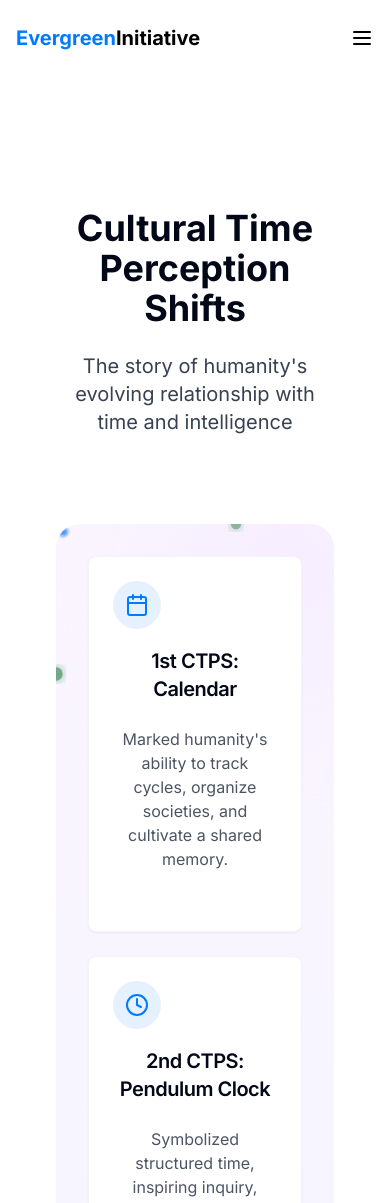
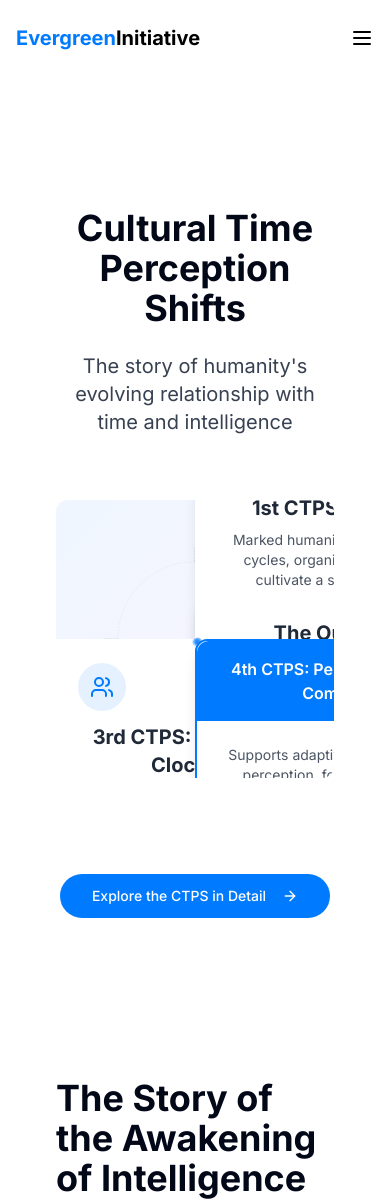
Before and after one commit to Johntech-dev/evergreen-ascension-web, a React (Vite) app: page /ctps in a window 390 px wide. Shown: the top 1203 px of the page. Built offline with nearby package versions, Linux system fonts and the light colour scheme.

Commit message:
Refactor: Enterprise diagram layout
Adjust the enterprise diagram to fit the page better, ensuring responsiveness and proper scaling.

```diff
--- a/src/components/CTPSInteractiveDiagram.tsx
+++ b/src/components/CTPSInteractiveDiagram.tsx
@@ -1,367 +1,202 @@
 
-import React, { useState } from 'react';
-import { motion } from 'framer-motion';
-import { Brain, Zap, Clock, Calendar, BarChart } from 'lucide-react';
-import { Card, CardContent, CardHeader, CardTitle } from '@/components/ui/card';
-import { HoverCard, HoverCardTrigger, HoverCardContent } from '@/components/ui/hover-card';
-import { Popover, PopoverTrigger, PopoverContent } from '@/components/ui/popover';
+import { useState, useEffect } from "react";
+import { motion } from "framer-motion";
+import { Brain, Clock, Calendar, Users, BarChart3 } from "lucide-react";
 
-type CTPSCardProps = {
-  id: string;
-  title: string;
-  description: string;
-  icon: React.ReactNode;
-  position: 'top' | 'right' | 'bottom' | 'left' | 'center';
-  isCenter?: boolean;
-};
+export default function CTPSInteractiveDiagram() {
+  const [isAnimating, setIsAnimating] = useState(true);
 
-const CTPSCard: React.FC<CTPSCardProps> = ({
-  id,
-  title,
-  description,
-  icon,
-  isCenter = false
-}) => {
-  const [isHovered, setIsHovered] = useState(false);
+  useEffect(() => {
+    const interval = setInterval(() => {
+      setIsAnimating(true);
+      const timeout = setTimeout(() => {
+        setIsAnimating(false);
+      }, 2000);
+      return () => clearTimeout(timeout);
+    }, 5000);
+    return () => clearInterval(interval);
+  }, []);
 
   return (
+    <div className="w-full py-4">
+      <div className="mx-auto">
+        <div
+          className="relative w-full aspect-[1/1] mx-auto flex items-center justify-center bg-gradient-to-br from-blue-50 to-purple-50 overflow-hidden mb-8 rounded-xl"
+          style={{maxWidth: 900}}
+        >
+          {/* Connection lines */}
+          <svg
+            className="absolute inset-0 w-full h-full"
+            viewBox="0 0 900 900"
+            fill="none"
+            xmlns="http://www.w3.org/2000/svg"
+          >
+            {/* Outer circle */}
+            <circle cx="450" cy="450" r="250" stroke="rgba(71, 145, 97, 0.3)" strokeWidth="1" strokeDasharray="6 4" fill="none" />
+
+            {/* Vertical connection lines */}
+            <line x1="450" y1="200" x2="450" y2="150" stroke="rgba(71, 145, 97, 0.5)" strokeWidth="2" strokeDasharray="6 4" />
+            <line x1="450" y1="700" x2="450" y2="750" stroke="rgba(71, 145, 97, 0.5)" strokeWidth="2" strokeDasharray="6 4" />
+
+            {/* Horizontal connection lines */}
+            <line x1="200" y1="450" x2="150" y2="450" stroke="rgba(71, 145, 97, 0.5)" strokeWidth="2" strokeDasharray="6 4" />
+            <line x1="700" y1="450" x2="750" y2="450" stroke="rgba(71, 145, 97, 0.5)" strokeWidth="2" strokeDasharray="6 4" />
+          </svg>
+
+          {/* Central hub - 4th CTPS */}
           <motion.div
-      initial={{ opacity: 0, y: 20 }}
-      animate={{ opacity: 1, y: 0 }}
-      transition={{ duration: 0.5, delay: id === '4' ? 0 : 0.2 * parseInt(id) }}
-      className="relative"
-      onMouseEnter={() => setIsHovered(true)}
-      onMouseLeave={() => setIsHovered(false)}
+            className="absolute left-1/2 top-1/2 -translate-x-1/2 -translate-y-1/2 w-[300px] bg-white rounded-xl shadow-lg z-10 overflow-hidden border-2 border-everblue"
+            initial={{ scale: 0.9, opacity: 0 }}
+            animate={{ scale: 1, opacity: 1 }}
+            transition={{ duration: 0.5, delay: 0.2 }}
           >
-      <Card
-        className={`
-          ${isCenter
-            ? 'bg-everblue text-white border-everblue/30 shadow-lg shadow-everblue/20'
-            : 'bg-white hover:bg-everblue/5 border-gray-100'
-          }
-          glass-card relative overflow-hidden transition-all duration-300 z-10
-          ${isHovered ? 'translate-y-[-8px] shadow-xl' : ''}
-        `}
+            <div className="p-4 bg-everblue rounded-t-xl">
+              <h3 className="text-center font-semibold text-white">4th CTPS: Personal Cognitive Computing</h3>
+            </div>
+            <div className="p-6">
+              <p className="text-sm text-gray-600 mb-4">
+                Supports adaptive, IA-enabled time perception, fostering individual mastery and ecological alignment.
+              </p>
+              <div className="flex justify-center mt-2">
+                <div className="w-12 h-12 rounded-full bg-everblue/10 flex items-center justify-center text-everblue">
+                  <Brain size={24} />
+                </div>
+              </div>
+            </div>
+          </motion.div>
+
+          {/* Top card - 1st CTPS */}
+          <motion.div
+            className="absolute top-[-30px] left-1/2 -translate-x-1/2 w-[300px] bg-white rounded-xl shadow-lg"
+            initial={{ y: -20, opacity: 0 }}
+            animate={{ y: 0, opacity: 1 }}
+            transition={{ duration: 0.5, delay: 0.4 }}
+            whileHover={{ y: -5, boxShadow: "0 20px 25px -5px rgba(0, 0, 0, 0.1), 0 10px 10px -5px rgba(0, 0, 0, 0.04)" }}
           >
-        {isCenter && (
+            <div className="p-6">
+              <h2 className="text-xl font-bold text-gray-800 mb-2">1st CTPS: Calendar</h2>
+              <p className="text-sm text-gray-600 mb-4">
+                Marked humanity's ability to track cycles, organize societies, and cultivate a shared memory.
+              </p>
+              <div className="flex justify-center mt-2">
+                <div className="w-12 h-12 rounded-full bg-everblue/10 flex items-center justify-center text-everblue">
+                  <Calendar size={24} />
+                </div>
+              </div>
+            </div>
+          </motion.div>
+
+          {/* Bottom card - 5th CTPS */}
           <motion.div
-            className="absolute inset-0 bg-gradient-to-br from-everblue to-everblue/80 opacity-80 z-0"
+            className="absolute bottom-[-25px] left-1/2 -translate-x-1/2 w-[300px] bg-white rounded-xl shadow-lg"
+            initial={{ y: 20, opacity: 0 }}
+            animate={{ y: 0, opacity: 1 }}
+            transition={{ duration: 0.5, delay: 0.6 }}
+            whileHover={{ y: 5, boxShadow: "0 20px 25px -5px rgba(0, 0, 0, 0.1), 0 10px 10px -5px rgba(0, 0, 0, 0.04)" }}
+          >
+            <div className="p-6">
+              <h2 className="text-xl font-bold text-gray-800 mb-2">The Outcomes</h2>
+              <p className="text-sm text-gray-600 mb-4">
+                Cultural Time Perception Shifts drive technological, economic, and social transformation over history.
+              </p>
+              <div className="flex justify-center mt-2">
+                <div className="w-12 h-12 rounded-full bg-everblue/10 flex items-center justify-center text-everblue">
+                  <BarChart3 size={24} />
+                </div>
+              </div>
+            </div>
+          </motion.div>
+
+          {/* Left card - 2nd CTPS */}
+          <motion.div
+            className="absolute top-1/2 left-[-30px] -translate-y-1/2 w-[250px] bg-white rounded-xl shadow-lg"
+            initial={{ x: -20, opacity: 0 }}
+            animate={{ x: 0, opacity: 1 }}
+            transition={{ duration: 0.5, delay: 0.8 }}
+            whileHover={{ x: -5, boxShadow: "0 20px 25px -5px rgba(0, 0, 0, 0.1), 0 10px 10px -5px rgba(0, 0, 0, 0.04)" }}
+          >
+            <div className="p-6">
+              <div className="w-12 h-12 rounded-full bg-everblue/10 flex items-center justify-center text-everblue mb-3">
+                <Clock size={24} />
+              </div>
+              <h2 className="text-xl font-bold text-gray-800 mb-2">2nd CTPS: Pendulum Clock</h2>
+              <p className="text-sm text-gray-600">Symbolized structured time, inspiring inquiry, organization, and knowledge expansion.</p>
+            </div>
+          </motion.div>
+
+          {/* Right card - 3rd CTPS */}
+          <motion.div
+            className="absolute top-1/2 right-[30px] -translate-y-1/2 w-[250px] bg-white rounded-xl shadow-lg"
+            initial={{ x: 20, opacity: 0 }}
+            animate={{ x: 0, opacity: 1 }}
+            transition={{ duration: 0.5, delay: 1 }}
+            whileHover={{ x: 5, boxShadow: "0 20px 25px -5px rgba(0, 0, 0, 0.1), 0 10px 10px -5px rgba(0, 0, 0, 0.04)" }}
+          >
+            <div className="p-6">
+              <div className="w-12 h-12 rounded-full bg-everblue/10 flex items-center justify-center text-everblue mb-3">
+                <Users size={24} />
+              </div>
+              <h2 className="text-xl font-bold text-gray-800 mb-2">3rd CTPS: Atomic Clock</h2>
+              <p className="text-sm text-gray-600">Introduced precision, driving industrialization and economic growth.</p>
+            </div>
+          </motion.div>
+
+          {/* Animated connection indicators */}
+          {isAnimating && (
+            <>
+              <motion.div
+                className="absolute top-[175px] left-1/2 -translate-x-1/2 w-3 h-3 rounded-full bg-everblue"
                 animate={{
-              background: [
-                'linear-gradient(135deg, rgba(71, 145, 97, 0.8) 0%, rgba(71, 145, 97, 0.6) 100%)',
-                'linear-gradient(225deg, rgba(71, 145, 97, 0.8) 0%, rgba(71, 145, 97, 0.6) 100%)',
-                'linear-gradient(315deg, rgba(71, 145, 97, 0.8) 0%, rgba(71, 145, 97, 0.6) 100%)',
-                'linear-gradient(45deg, rgba(71, 145, 97, 0.8) 0%, rgba(71, 145, 97, 0.6) 100%)'
-              ]
+                  y: [0, -25, 0],
+                  opacity: [0, 1, 0],
                 }}
-            transition={{ duration: 10, repeat: Infinity, ease: "linear" }}
+                transition={{ duration: 2, ease: "easeInOut" }}
               />
+              <motion.div
+                className="absolute bottom-[175px] left-1/2 -translate-x-1/2 w-3 h-3 rounded-full bg-everblue"
+                animate={{
+                  y: [0, 25, 0],
+                  opacity: [0, 1, 0],
+                }}
+                transition={{ duration: 2, ease: "easeInOut" }}
+              />
+              <motion.div
+                className="absolute top-1/2 -translate-y-1/2 left-[175px] w-3 h-3 rounded-full bg-everblue"
+                animate={{
+                  x: [0, -25, 0],
+                  opacity: [0, 1, 0],
+                }}
+                transition={{ duration: 2, ease: "easeInOut" }}
+              />
+              <motion.div
+                className="absolute top-1/2 -translate-y-1/2 right-[175px] w-3 h-3 rounded-full bg-everblue"
+                animate={{
+                  x: [0, 25, 0],
+                  opacity: [0, 1, 0],
+                }}
+                transition={{ duration: 2, ease: "easeInOut" }}
+              />
+            </>
           )}
 
-        <CardHeader className="relative z-10">
+          {/* Rotating circles for center decoration */}
           <motion.div
-            className={`
-              w-12 h-12 rounded-full flex items-center justify-center mb-3
-              ${isCenter
-                ? 'bg-white/20 text-white'
-                : 'bg-everblue/10 text-everblue'
-              }
-            `}
-            whileHover={{ scale: 1.1 }}
-            transition={{ type: "spring", stiffness: 400, damping: 10 }}
-          >
-            {icon}
-          </motion.div>
-          <CardTitle className={`text-xl ${isCenter ? 'text-white' : ''}`}>
-            {title}
-          </CardTitle>
-        </CardHeader>
-        <CardContent className="relative z-10">
-          <p className={isCenter ? 'text-white/90' : 'text-gray-600'}>
-            {description}
-          </p>
-
-          <motion.div
-            className="mt-3"
-            initial={{ opacity: 0 }}
-            animate={{ opacity: isHovered ? 1 : 0 }}
-            transition={{ duration: 0.3 }}
-          >
-            <a
-              href={`#ctps-${id}`}
-              className={`
-                text-sm font-medium inline-flex items-center
-                ${isCenter ? 'text-white' : 'text-everblue'}
-              `}
-            >
-              Learn more
-              <svg
-                className="ml-1 w-4 h-4"
-                fill="none"
-                viewBox="0 0 24 24"
-                stroke="currentColor"
-              >
-                <path
-                  strokeLinecap="round"
-                  strokeLinejoin="round"
-                  strokeWidth={2}
-                  d="M14 5l7 7m0 0l-7 7m7-7H3"
-                />
-              </svg>
-            </a>
-          </motion.div>
-        </CardContent>
-
-        {isHovered && (
-          <motion.div
-            className="absolute bottom-0 left-0 right-0 h-1 bg-everblue"
-            initial={{ scaleX: 0 }}
-            animate={{ scaleX: 1 }}
-            transition={{ duration: 0.3 }}
-          />
-        )}
-      </Card>
-    </motion.div>
-  );
-};
-
-const CTPSInteractiveDiagram: React.FC = () => {
-  const ctpsData: CTPSCardProps[] = [
-    {
-      id: '1',
-      title: '1st CTPS: Calendar',
-      description: 'Marked humanity\'s ability to track cycles, organize societies, and cultivate a shared memory.',
-      icon: <Calendar className="h-6 w-6" />,
-      position: 'top',
-    },
-    {
-      id: '2',
-      title: '2nd CTPS: Pendulum Clock',
-      description: 'Symbolized structured time, inspiring inquiry, organization, and knowledge expansion.',
-      icon: <Clock className="h-6 w-6" />,
-      position: 'left',
-    },
-    {
-      id: '4',
-      title: '4th CTPS: Personal Cognitive Computing',
-      description: 'Supports adaptive, IA-enabled time perception, fostering individual mastery and ecological alignment.',
-      icon: <Brain className="h-6 w-6" />,
-      position: 'center',
-      isCenter: true,
-    },
-    {
-      id: '3',
-      title: '3rd CTPS: Atomic Clock',
-      description: 'Introduced precision, driving industrialization and economic growth.',
-      icon: <Zap className="h-6 w-6" />,
-      position: 'right',
-    },
-    {
-      id: '5',
-      title: 'The Outcomes',
-      description: 'Cultural Time Perception Shifts drive technological, economic, and social transformation over history.',
-      icon: <BarChart className="h-6 w-6" />,
-      position: 'bottom',
-    },
-  ];
-
-  return (
-    <div className="py-10 w-full max-w-6xl mx-auto">
-      <div className="relative bg-gradient-to-b from-purple-50 to-blue-50 rounded-3xl p-8 overflow-hidden">
-        {/* Decorative gradient circles in the background */}
-        <div className="absolute inset-0 overflow-hidden">
-          <div className="absolute -top-20 -right-20 w-64 h-64 rounded-full bg-purple-100/50 blur-3xl"></div>
-          <div className="absolute -bottom-20 -left-20 w-64 h-64 rounded-full bg-blue-100/50 blur-3xl"></div>
-        </div>
-
-        {/* Connection lines */}
-        <motion.div
-          className="absolute inset-0 pointer-events-none z-0"
-          initial={{ opacity: 0 }}
-          animate={{ opacity: 1 }}
-          transition={{ duration: 1, delay: 0.8 }}
-        >
-          <svg width="100%" height="100%" className="absolute inset-0">
-            <defs>
-              <filter id="glow" x="-20%" y="-20%" width="140%" height="140%">
-                <feGaussianBlur stdDeviation="5" result="blur" />
-                <feComposite in="SourceGraphic" in2="blur" operator="over" />
-              </filter>
-            </defs>
-
-            {/* Radial connecting lines with animation */}
-            <g transform="translate(50%, 50%)">
-              {/* Top connection */}
-              <motion.path
-                d="M 0,-20 L 0,-150"
-                stroke="rgba(71, 145, 97, 0.5)"
-                strokeWidth="2"
-                fill="none"
-                strokeDasharray="5,5"
-                filter="url(#glow)"
-                initial={{ pathLength: 0 }}
-                animate={{ pathLength: 1 }}
-                transition={{ duration: 1.5, delay: 0.5 }}
-              />
-
-              {/* Left connection */}
-              <motion.path
-                d="M -20,0 L -180,0"
-                stroke="rgba(71, 145, 97, 0.5)"
-                strokeWidth="2"
-                fill="none"
-                strokeDasharray="5,5"
-                filter="url(#glow)"
-                initial={{ pathLength: 0 }}
-                animate={{ pathLength: 1 }}
-                transition={{ duration: 1.5, delay: 0.7 }}
-              />
-
-              {/* Right connection */}
-              <motion.path
-                d="M 20,0 L 180,0"
-                stroke="rgba(71, 145, 97, 0.5)"
-                strokeWidth="2"
-                fill="none"
-                strokeDasharray="5,5"
-                filter="url(#glow)"
-                initial={{ pathLength: 0 }}
-                animate={{ pathLength: 1 }}
-                transition={{ duration: 1.5, delay: 0.9 }}
-              />
-
-              {/* Bottom connection */}
-              <motion.path
-                d="M 0,20 L 0,150"
-                stroke="rgba(71, 145, 97, 0.5)"
-                strokeWidth="2"
-                fill="none"
-                strokeDasharray="5,5"
-                filter="url(#glow)"
-                initial={{ pathLength: 0 }}
-                animate={{ pathLength: 1 }}
-                transition={{ duration: 1.5, delay: 1.1 }}
-              />
-
-              {/* Animated circles at connection points */}
-              <motion.circle
-                cx="0"
-                cy="-150"
-                r="5"
-                fill="rgba(71, 145, 97, 0.8)"
-                filter="url(#glow)"
-                animate={{
-                  r: [5, 8, 5],
-                  opacity: [0.7, 1, 0.7]
-                }}
-                transition={{ duration: 2, repeat: Infinity }}
-              />
-              <motion.circle
-                cx="-180"
-                cy="0"
-                r="5"
-                fill="rgba(71, 145, 97, 0.8)"
-                filter="url(#glow)"
-                animate={{
-                  r: [5, 8, 5],
-                  opacity: [0.7, 1, 0.7]
-                }}
-                transition={{ duration: 2, repeat: Infinity, delay: 0.5 }}
-              />
-              <motion.circle
-                cx="180"
-                cy="0"
-                r="5"
-                fill="rgba(71, 145, 97, 0.8)"
-                filter="url(#glow)"
-                animate={{
-                  r: [5, 8, 5],
-                  opacity: [0.7, 1, 0.7]
-                }}
-                transition={{ duration: 2, repeat: Infinity, delay: 1 }}
-              />
-              <motion.circle
-                cx="0"
-                cy="150"
-                r="5"
-                fill="rgba(71, 145, 97, 0.8)"
-                filter="url(#glow)"
-                animate={{
-                  r: [5, 8, 5],
-                  opacity: [0.7, 1, 0.7]
-                }}
-                transition={{ duration: 2, repeat: Infinity, delay: 1.5 }}
-              />
-            </g>
-          </svg>
-        </motion.div>
-
-        {/* The actual cards layout */}
-        <div className="grid grid-cols-1 md:grid-cols-3 gap-6 relative z-10">
-          {/* Top Card - 1st CTPS */}
-          <div className="md:col-span-3 flex justify-center">
-            <div className="w-full max-w-md">
-              {ctpsData.find(card => card.position === 'top') &&
-                <CTPSCard {...ctpsData.find(card => card.position === 'top')!} />
-              }
-            </div>
-          </div>
-
-          {/* Left Card - 2nd CTPS */}
-          <div className="flex justify-end items-center">
-            <div className="w-full max-w-md">
-              {ctpsData.find(card => card.position === 'left') &&
-                <CTPSCard {...ctpsData.find(card => card.position === 'left')!} />
-              }
-            </div>
-          </div>
-
-          {/* Center Card - 4th CTPS */}
-          <div className="relative flex justify-center items-center">
-            <div className="w-full max-w-md">
-              {ctpsData.find(card => card.position === 'center') &&
-                <CTPSCard {...ctpsData.find(card => card.position === 'center')!} />
-              }
-            </div>
-
-            {/* Center ornaments */}
-            <motion.div
-              className="absolute top-1/2 left-1/2 -translate-x-1/2 -translate-y-1/2 w-72 h-72 rounded-full border border-everblue/10 pointer-events-none hidden md:block"
+            className="absolute top-1/2 left-1/2 -translate-x-1/2 -translate-y-1/2 w-[350px] h-[350px] border border-everblue/10 rounded-full pointer-events-none"
             animate={{ rotate: 360 }}
             transition={{ duration: 40, repeat: Infinity, ease: "linear" }}
           />
+
           <motion.div
-              className="absolute top-1/2 left-1/2 -translate-x-1/2 -translate-y-1/2 w-60 h-60 rounded-full border border-everblue/20 pointer-events-none hidden md:block"
+            className="absolute top-1/2 left-1/2 -translate-x-1/2 -translate-y-1/2 w-[400px] h-[400px] border border-everblue/5 rounded-full pointer-events-none"
             animate={{ rotate: -360 }}
-              transition={{ duration: 30, repeat: Infinity, ease: "linear" }}
+            transition={{ duration: 60, repeat: Infinity, ease: "linear" }}
           />
-          </div>
-
-          {/* Right Card - 3rd CTPS */}
-          <div className="flex justify-start items-center">
-            <div className="w-full max-w-md">
-              {ctpsData.find(card => card.position === 'right') &&
-                <CTPSCard {...ctpsData.find(card => card.position === 'right')!} />
-              }
-            </div>
-          </div>
-
-          {/* Bottom Card - Outcomes */}
-          <div className="md:col-span-3 flex justify-center">
-            <div className="w-full max-w-md">
-              {ctpsData.find(card => card.position === 'bottom') &&
-                <CTPSCard {...ctpsData.find(card => card.position === 'bottom')!} />
-              }
-            </div>
-          </div>
-        </div>
 
           {/* Floating particles */}
-        <div className="absolute inset-0 pointer-events-none">
-          {[...Array(12)].map((_, i) => (
+          {[...Array(10)].map((_, i) => (
             <motion.div
               key={i}
-              className="absolute w-2 h-2 rounded-full bg-everblue/10"
+              className="absolute w-1.5 h-1.5 rounded-full bg-everblue/20"
               initial={{
                 x: `${Math.random() * 100}%`,
                 y: `${Math.random() * 100}%`,
@@ -389,6 +224,4 @@ const CTPSInteractiveDiagram: React.FC = () => {
       </div>
     </div>
   );
-};
-
-export default CTPSInteractiveDiagram;
+}
```
Lines whose indentation alone changed are shown as unchanged.
